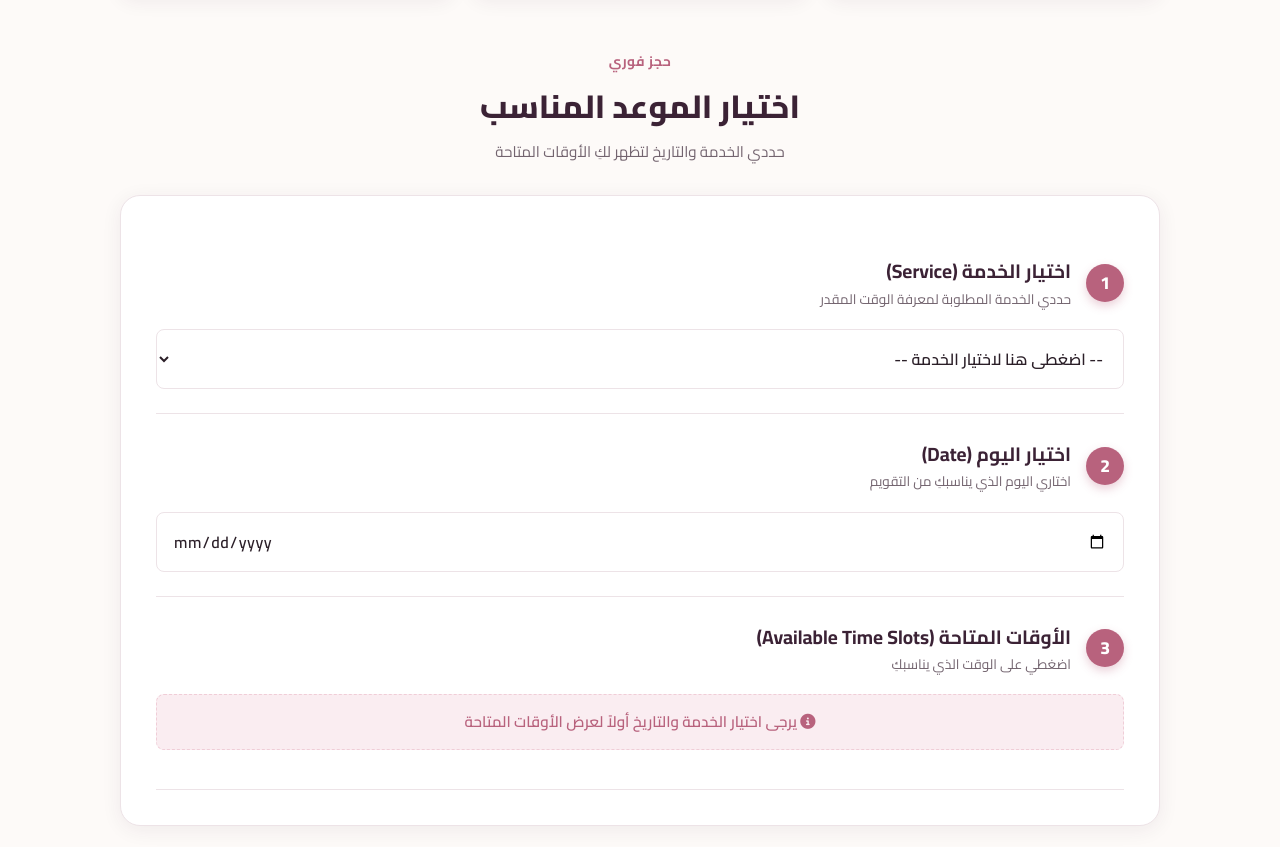
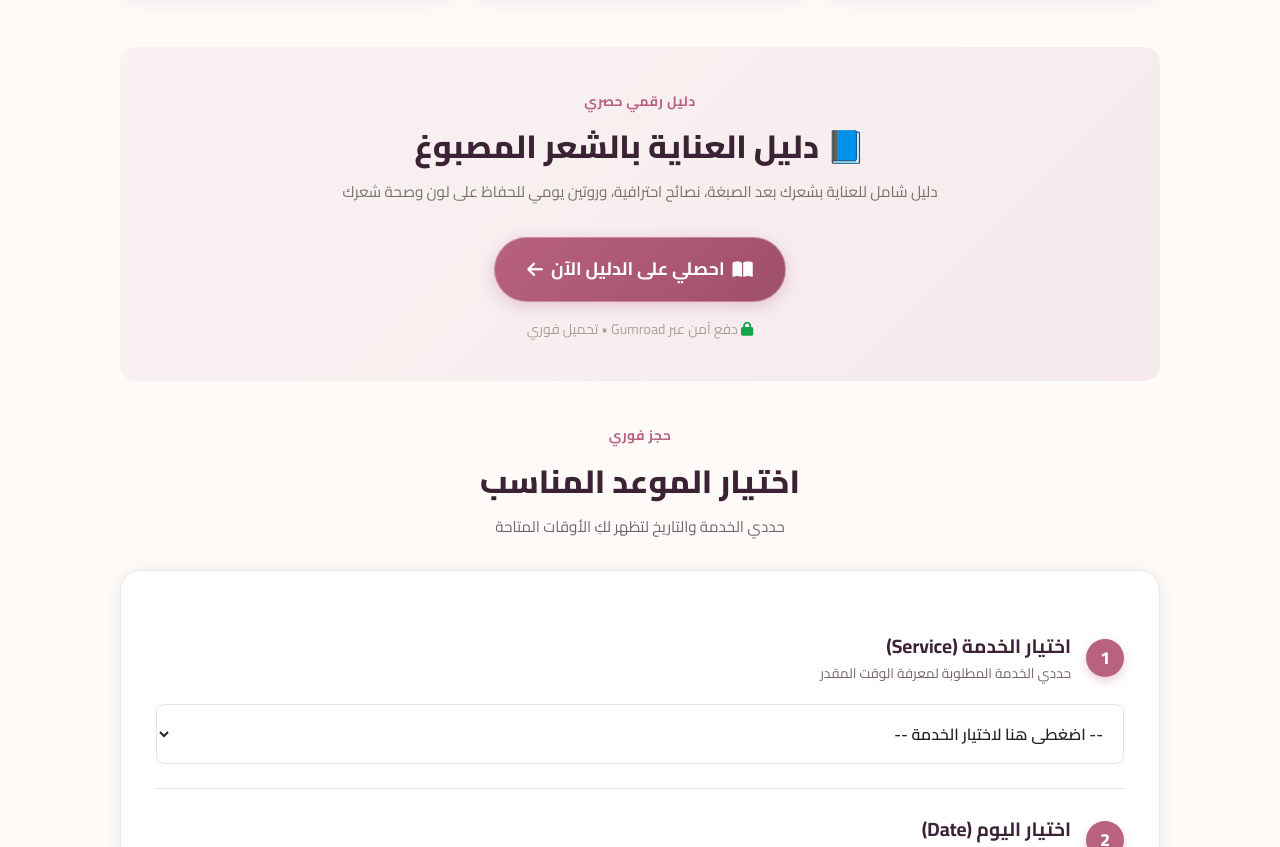
Before and after one commit to skainon6-prog/salon-booking, a plain HTML site: page index.html in a window 1280 px wide. Shown: the part 1280-2127 px from the top of the page. Drawn offline with nearby package versions, Linux system fonts and the light colour scheme; no server answers.

Commit message:
Add files via upload

```diff
--- a/index.html
+++ b/index.html
@@ -10,6 +10,7 @@
     <link rel="stylesheet" href="https://cdnjs.cloudflare.com/ajax/libs/font-awesome/6.4.0/css/all.min.css">
     <link rel="stylesheet" href="style.css">
     <link rel="icon" type="image/png" href="favicon.png">
+    <script src="https://gumroad.com/js/gumroad.js"></script>
 </head>
 <body>
 
@@ -64,6 +65,25 @@
 
             <div class="services-grid" id="servicesGrid">
                 <!-- Injected via JavaScript -->
+            </div>
+        </section>
+
+        <!-- Digital Product Section -->
+        <section class="section" id="digitalProductSection" style="background: linear-gradient(135deg, rgba(184, 98, 125, 0.05) 0%, rgba(184, 98, 125, 0.1) 100%); border-radius: 16px; padding: 40px 24px; margin: 40px 0;">
+            <div class="section-title-wrap" style="text-align: center;">
+                <span class="sub-label">دليل رقمي حصري</span>
+                <h2>📘 دليل العناية بالشعر المصبوغ</h2>
+                <p style="max-width: 600px; margin: 0 auto 24px; color: #78716c;">دليل شامل للعناية بشعرك بعد الصبغة، نصائح احترافية، وروتين يومي للحفاظ على لون وصحة شعرك</p>
+            </div>
+            <div style="text-align: center; margin-top: 32px;">
+                <a href="https://ayasalon.gumroad.com/l/rrcftc" target="_blank" class="btn-hero-cta gumroad-button" id="gumroadBtn" style="display: inline-flex; align-items: center; gap: 8px; background: linear-gradient(135deg, #b8627d 0%, #a04f68 100%); color: white; padding: 16px 32px; border-radius: 50px; text-decoration: none; font-weight: 700; font-size: 18px; box-shadow: 0 4px 15px rgba(184, 98, 125, 0.3); transition: transform 0.2s, box-shadow 0.2s;">
+                    <i class="fas fa-book-open"></i>
+                    <span>احصلي على الدليل الآن</span>
+                    <i class="fas fa-arrow-left"></i>
+                </a>
+                <p style="margin-top: 16px; font-size: 14px; color: #a8a29e;">
+                    <i class="fas fa-lock" style="color: #16a34a;"></i> دفع آمن عبر Gumroad • تحميل فوري
+                </p>
             </div>
         </section>
 
```
